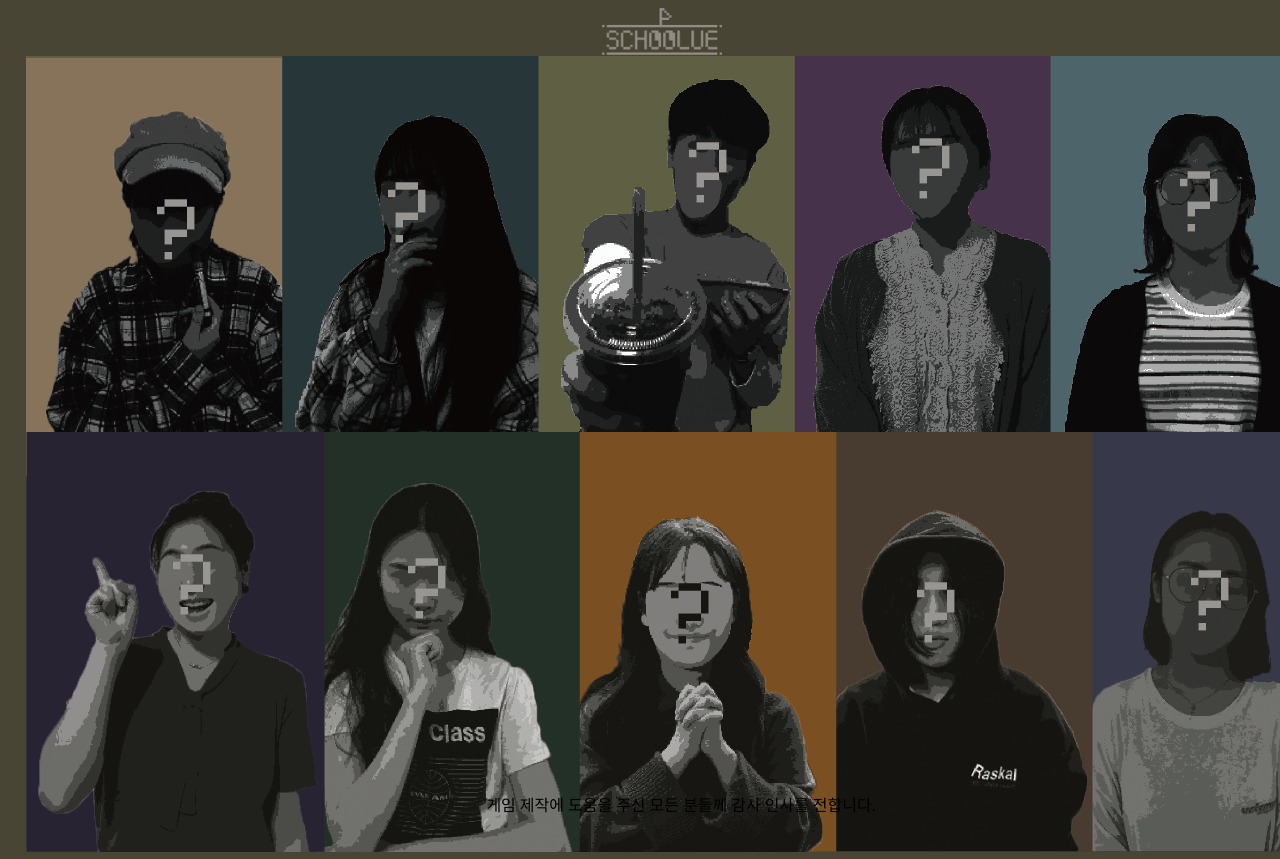
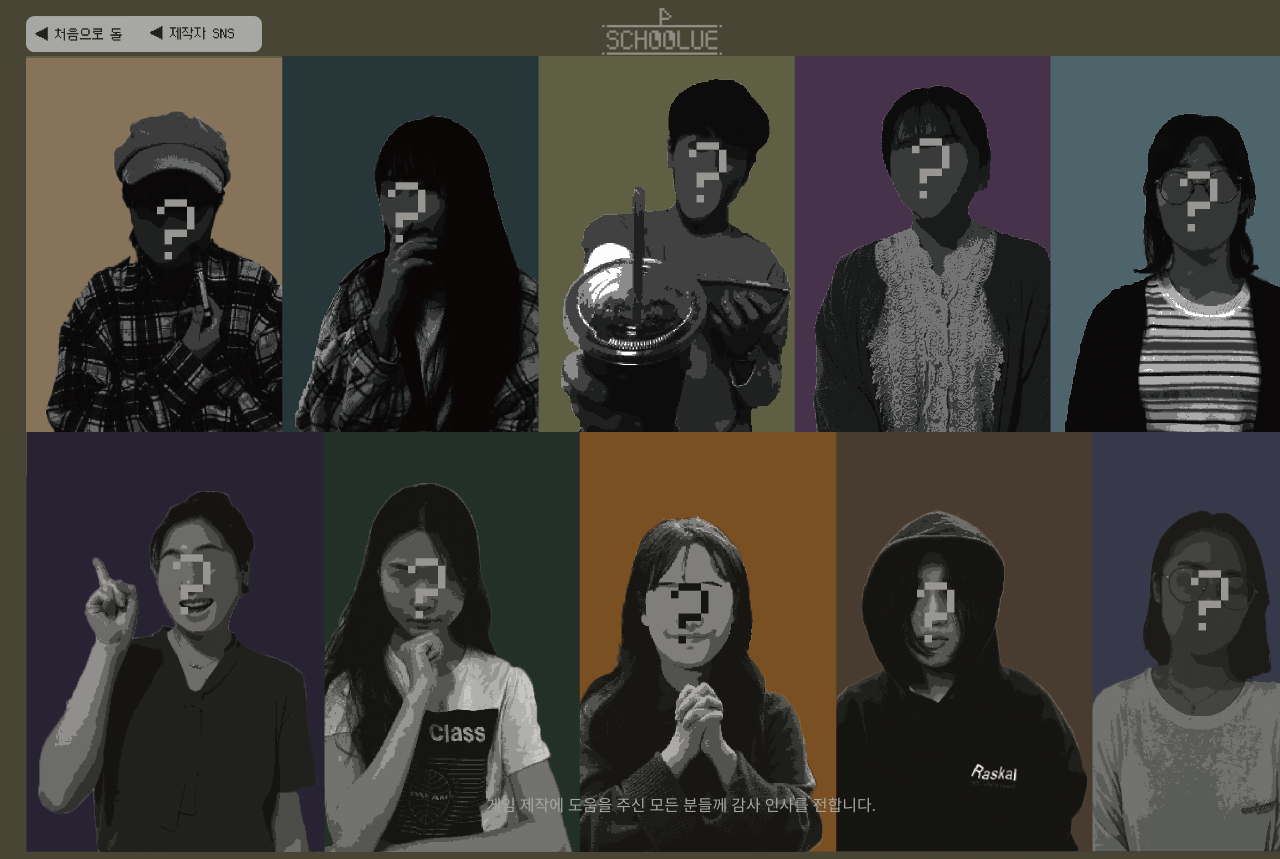
Before and after one commit to seoojing/dadada, a plain HTML site: page index.html in a window 1280 px wide. Shown: the top 859 px of the page. Drawn offline with Linux system fonts and the light colour scheme; a web font is replaced by a local one.

Commit message:
Add files via upload

```diff
--- a/index.html
+++ b/index.html
@@ -1206,6 +1206,12 @@
 	#logo{top: 1%; left: 47%; position: absolute;}
 	#logo img{width: 120px; height: auto;}
 		#logo2 p{top: 97%; left: 38%; position: absolute; color:black;}
+	#logo3{top: 2%; left: 2%; position: absolute;}
+	#logo3 img{width: 140px; height: auto;}
+	#logo4{top: 2%; left: 9.5%; position: absolute;}
+	#logo4 img{width: 140px; height: auto;}
+#logo3:hover{opacity: 0.5; cursor: pointer;}
+#logo4:hover{opacity: 0.5;cursor: pointer;}
 </style>
 
 <head>
@@ -1349,7 +1355,7 @@
 
 
 	<audio id="bo">
-		<source src="bo.mp3" type="audio/mpeg">
+		<source src="bo.wav" type="audio/mpeg">
 	</audio>
 </div>
 
@@ -1357,8 +1363,20 @@
 		<img src="logo.png">
 	</div>
 	<div id="logo2">
-		<p>게임 제작에 도움을 주신 모든 분들께 감사 인사를 전합니다.</p>
+		<p style="color: #a7a7a4;">게임 제작에 도움을 주신 모든 분들께 감사 인사를 전합니다.</p>
 	</div>
+	<a href="https://seoojing.github.io/dod/">
+	<div id="logo3">
+		<img src="bb.png">
+	</div>
+</a>
+
+	<div id="logo4">
+		<img src="cc.png">
+	</div>
+
+
+
 <script type="text/javascript">
 
 var aaPlay = 0;
```
Also changed, not shown: bb.png (added), cc.png (added).
